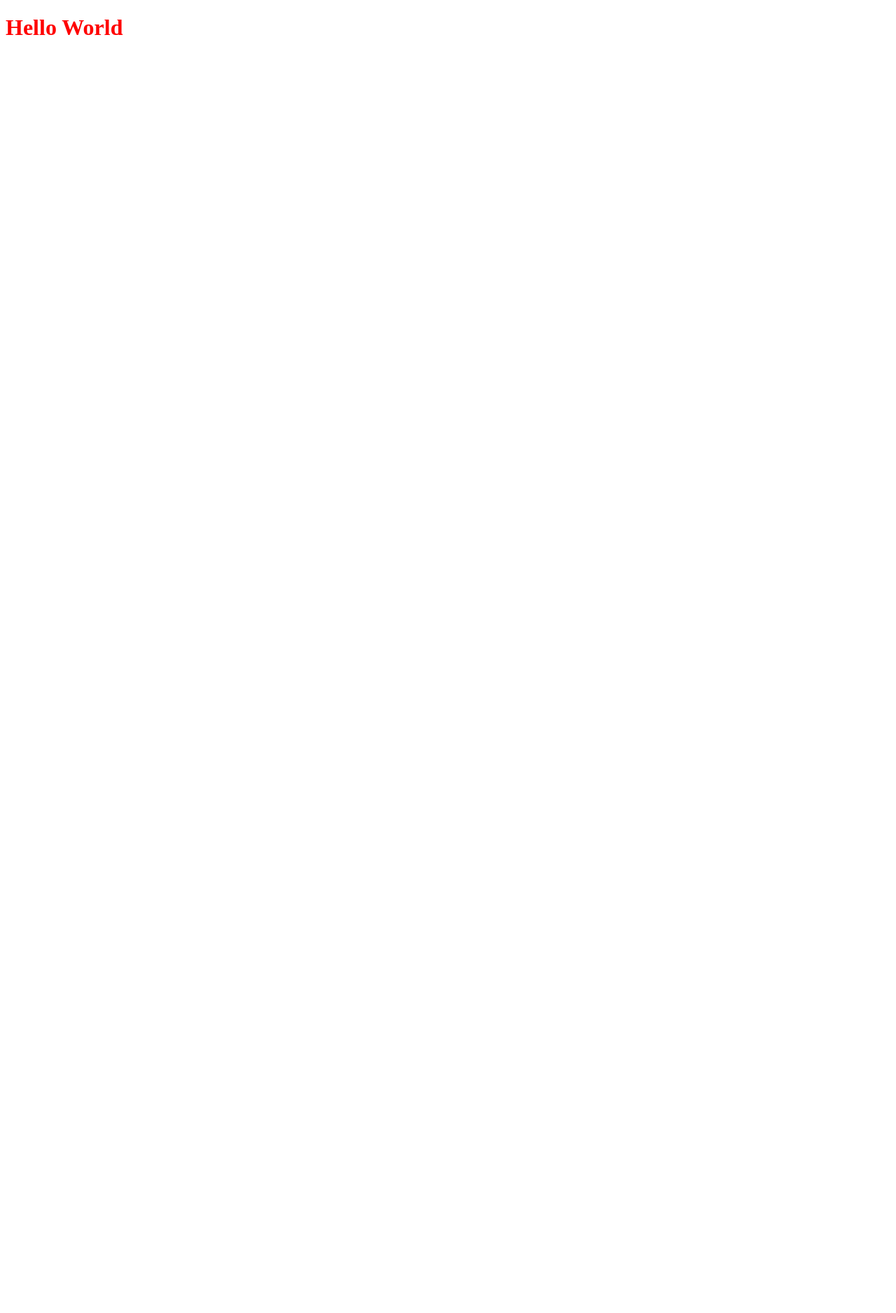
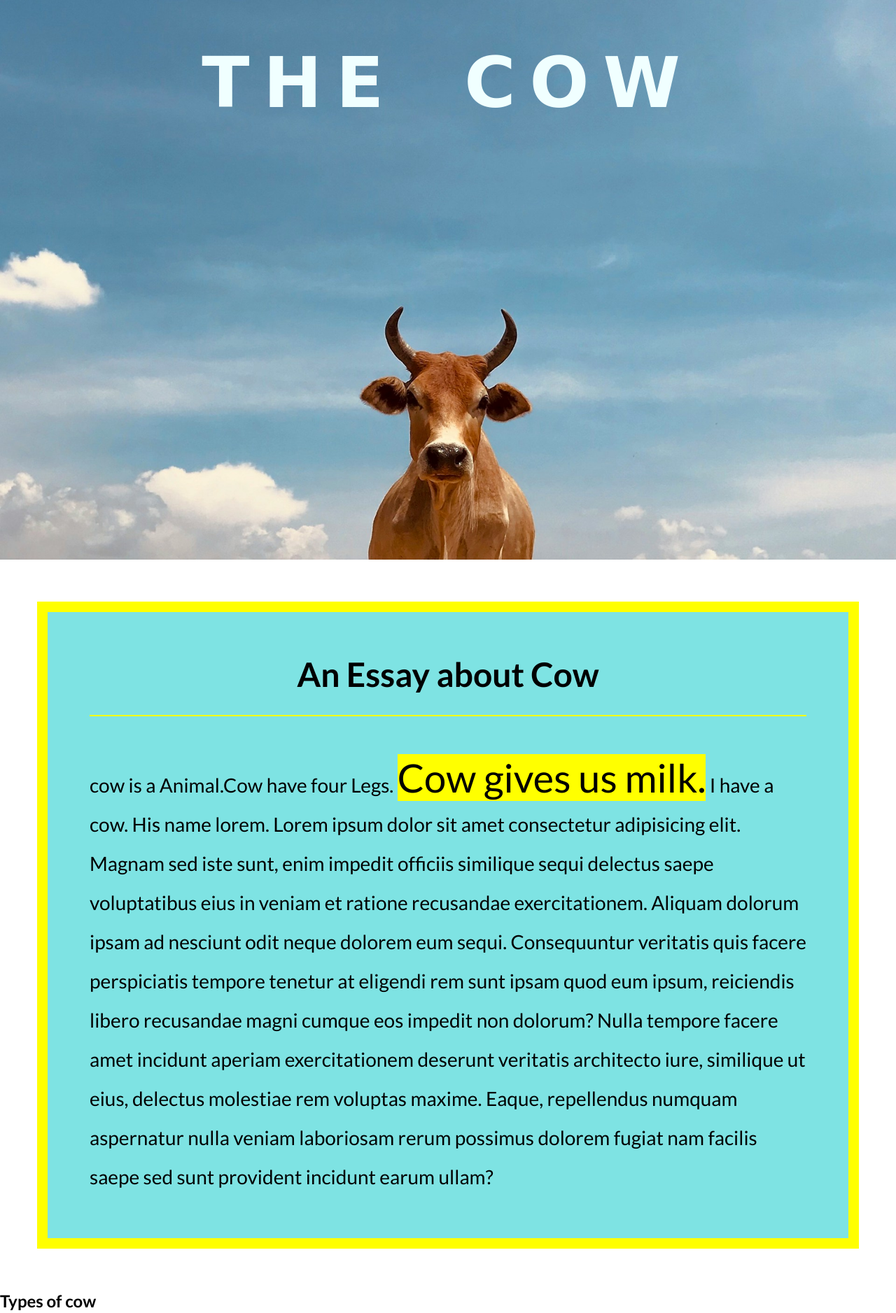
Before and after one commit to IMSABUJ97/conceptual-html-css, a plain HTML site: page index.html in a window 1280 px wide. Shown: the top 1877 px of the page at 70% size. Before the commit the page ends 800 px from the top, so only its background shows below. Drawn offline with Linux system fonts and the light colour scheme.

Commit message:
hero section complete and essay completed

```diff
--- a/index.html
+++ b/index.html
@@ -1,12 +1,40 @@
 <!DOCTYPE html>
 <html lang="en">
 <head>
+    <!-- here is meta tags -->
     <meta charset="UTF-8">
     <meta name="viewport" content="width=device-width, initial-scale=1.0">
+    <meta name="author" content="Sabuj Nath"/>
     <title>Our Conceptual Page</title>
+    <!-- here is our style  -->
     <link rel="stylesheet" href="styles/style.css">
 </head>
 <body>
-    <h1>Hello World</h1>
+    <div class="hero">
+        <h1>THE COW</h1>
+    </div>
+
+    <div class="article">
+        <!-- content -->
+        <h2>An Essay about Cow</h2>
+        <p>
+            cow is a Animal.Cow have four Legs. <span class="imp">Cow gives us milk.</span> I have a cow. His name lorem. Lorem ipsum dolor sit amet consectetur adipisicing elit. Magnam sed iste sunt, enim impedit officiis similique sequi delectus saepe voluptatibus eius in veniam et ratione recusandae exercitationem. Aliquam dolorum ipsam ad nesciunt odit neque dolorem eum sequi. Consequuntur veritatis quis facere perspiciatis tempore tenetur at eligendi rem sunt ipsam quod eum ipsum, reiciendis libero recusandae magni cumque eos impedit non dolorum? Nulla tempore facere amet incidunt aperiam exercitationem deserunt veritatis architecto iure, similique ut eius, delectus molestiae rem voluptas maxime. Eaque, repellendus numquam aspernatur nulla veniam laboriosam rerum possimus dolorem fugiat nam facilis saepe sed sunt provident incidunt earum ullam?
+        </p>
+    </div>
+
+    <div>
+        <h2>Types of cow</h2>
+        <div id="cow-type">
+            <div>
+                <img src="images/img.jpg" alt="" srcset="">
+            </div>
+            <div>
+                <img src="images/img.jpg" alt="" srcset="">
+            </div>
+            <div>
+                <img src="images/img.jpg" alt="" srcset="">
+            </div>
+        </div>
+    </div>
 </body>
 </html>
--- a/styles/style.css
+++ b/styles/style.css
@@ -1,3 +1,63 @@
-h1{
-    color: red;
+@import url('https://fonts.googleapis.com/css2?family=Lato:ital,wght@0,100;0,300;0,400;0,700;0,900;1,100;1,300;1,400;1,700;1,900&display=swap');
+
+*{
+    margin: 0;
+    padding: 0;
+    font-family: "Lato", sans-serif;
 }
+.hero{
+    background-image: url('../images/cow.jpg');
+    background-size: cover;
+    background-position: bottom center;
+    height: 100vh;
+}
+
+.hero h1{
+    color: azure;
+    font-size: 100px;
+    text-align: center;
+    font-weight: 700;
+    font-family: cursive;
+    word-spacing: 40px;
+    letter-spacing: 20px;
+    padding-top: 60px;
+}
+
+.article, #cow-type{
+    width: 80%;
+    /* margin-left: auto;
+    margin-right: auto;
+    margin-top: 60px;
+    margin-bottom: 60px; */
+    margin: 60px auto;
+    border-width: 15px;
+    border-color: yellow;
+    border-style: solid;
+    background-color: rgb(126, 227, 227);
+    padding: 60px;
+}
+
+.article h2{
+    text-align: center;
+    font-size: 48px;
+    border-style: solid;
+    border-width: 2px;
+    border-top: 0;
+    border-left: 0;
+    border-right: 0;
+    border-color: yellow;
+    padding-bottom: 30px;
+    margin-bottom: 60px;
+}
+
+.article p{
+    font-size: 28px;
+    line-height: 2em;
+}
+
+.article p .imp{
+    font-size: 2em;
+    background-color: yellow;
+    display: inline;
+    width: 600px;
+}
```
Also changed, not shown: images/cow.jpg (added), images/img.jpg (added).
